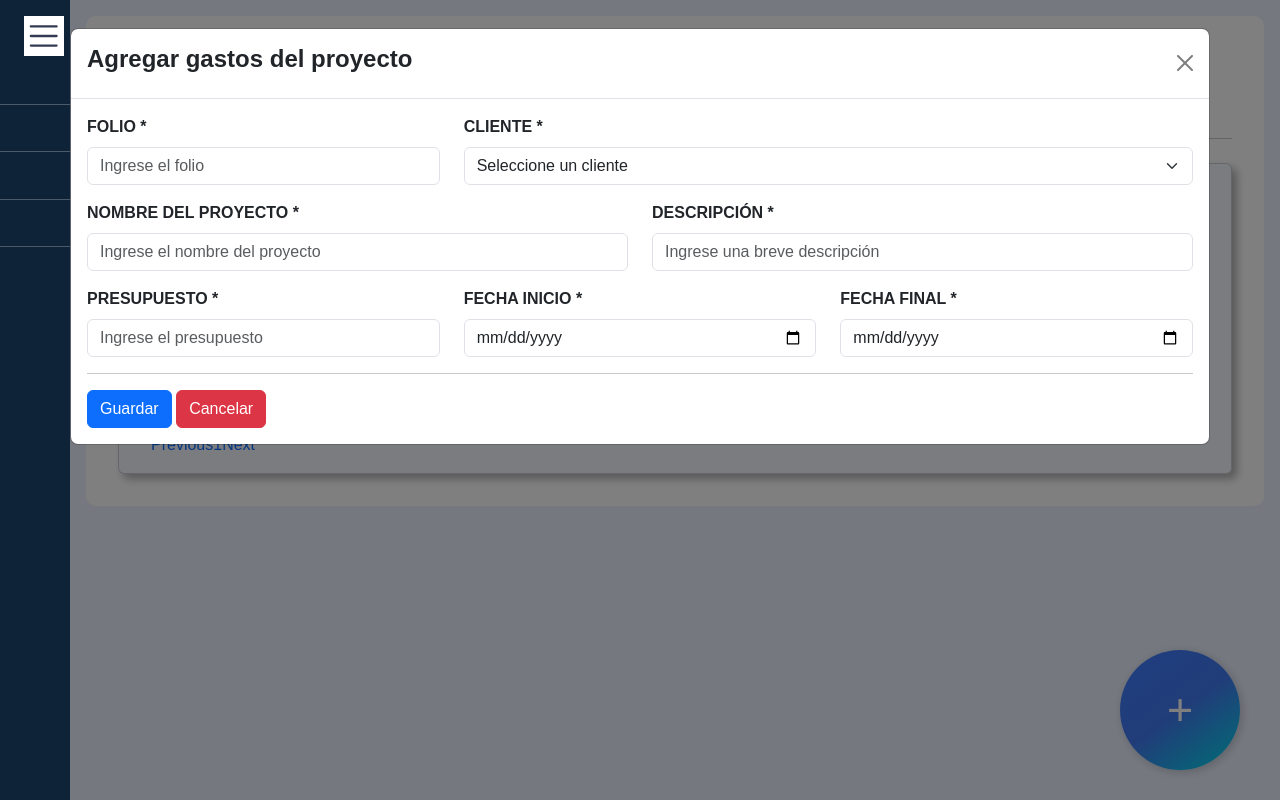
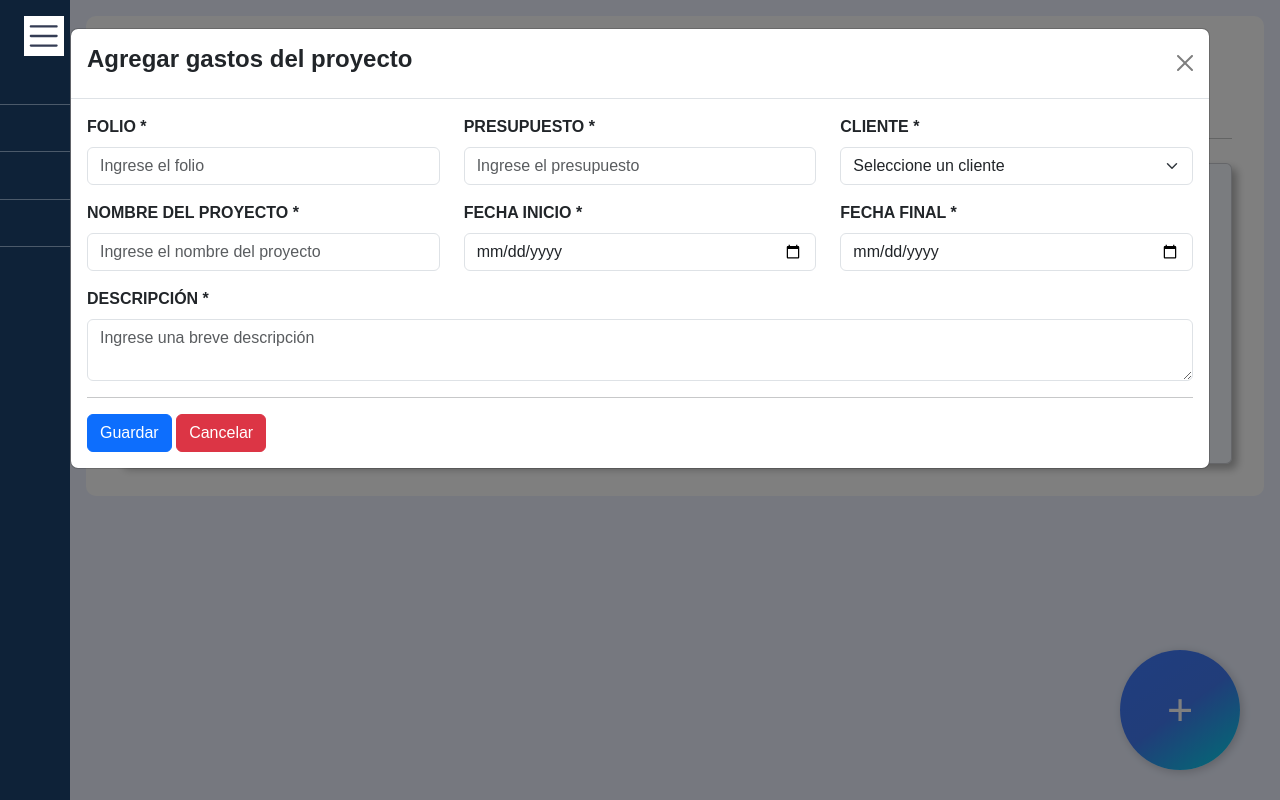
Before and after one commit to gestionDeDatos05/gastosCoprat, a Django app: template Aplicacion/templates/Catalogo/Proyecto/index.html in a window 1280 px wide, after a click that opens the changed part. Run offline with Django 4.2, Linux system fonts and the light colour scheme; the template is opened without the code that fills it: most values are stand-ins (such as "Sample title", 1, 10 or a date in 2020); some libraries are stand-ins or nearby versions.

Commit message:
detalles!

```diff
--- a/Aplicacion/templates/Catalogo/Cliente/index.html
+++ b/Aplicacion/templates/Catalogo/Cliente/index.html
@@ -5,7 +5,7 @@
 
 {% block body %}
 <div class="contenedor-tabla-alta">
-    <h3 class="titulo-contenedor"><strong>CLIENTES</strong></h3>
+    <h3 class="titulo-contenedor"><strong>CLIENTES, PROYECTOS</strong></h3>
     <h5 class="texto-contenedor mb-4">Aqui se muestra los clientes dados de alta</h5>
     <hr class="mb-4">
     <div class="row">
--- a/Aplicacion/templates/Catalogo/FormaPago/index.html
+++ b/Aplicacion/templates/Catalogo/FormaPago/index.html
@@ -5,7 +5,7 @@
 
 {% block body %}
 <div class="contenedor-tabla-alta">
-    <h3 class="titulo-contenedor"><strong>FORMA DE PAGO</strong></h3>
+    <h3 class="titulo-contenedor"><strong>FORMA DE PAGO, PROYECTOS</strong></h3>
     <h5 class="texto-contenedor mb-4">Aqui se muestra la forma de pago dados de alta</h5>
     <hr class="mb-4">
     <div class="row">
--- a/Aplicacion/templates/Catalogo/Proyecto/index.html
+++ b/Aplicacion/templates/Catalogo/Proyecto/index.html
@@ -1,6 +1,6 @@
 {% extends "include/header.html" %}
 {% load static %}
-
+{% load humanize %}
 {% block title %}GASTOS POR PROYECTO{% endblock %}
 
 {% block body %}
@@ -60,8 +60,8 @@
                         <td>{{datos.Folio}}</td>
                         <td>{{datos.IDCliente_id__Nombre}}</td>
                         <td>{{datos.Proyecto}}</td>
-                        <td>{{datos.Presupuesto}}</td>
-                        <td>{{datos.Descripcion}}</td>
+                        <td>${{datos.Presupuesto|floatformat:2|intcomma }}</td>
+                        <td>{{datos.Descripcion|slice:":20" }}{% if datos.Descripcion|length > 20 %}...{% endif %}</td>
                         <!-- <td>{{datos.IDEstatus_id__Descripcion}}</td> -->
                         <td>{{datos.FechaInicio|date:"d/m/Y" }}</td>
                         <td>{{datos.Fechafinal|date:"d/m/Y" }}</td>
@@ -97,7 +97,12 @@
                             <input type="text" class="form-control" placeholder="Ingrese el folio" name="Folio" required
                                 autofocus>
                         </div>
-                        <div class="col-8">
+                        <div class="col-4">
+                            <label for="fechaInicio" class="form-label"><b>PRESUPUESTO *</b></label>
+                            <input type="number" class="form-control" placeholder="Ingrese el presupuesto"
+                                name="presupuesto" step="0.01" required>
+                        </div>
+                        <div class="col-4">
                             <label for="exampleInputEmail1" class="form-label"><b>CLIENTE *</b></label>
                             <select class="select2 form-select" aria-label="Default select example" name="cliente"
                                 required>
@@ -109,22 +114,10 @@
                         </div>
                     </div>
                     <div class="row mb-3">
-                        <div class="col-6">
+                        <div class="col-4">
                             <label for="exampleInputEmail1" class="form-label"><b>NOMBRE DEL PROYECTO *</b></label>
                             <input type="text" class="form-control" placeholder="Ingrese el nombre del proyecto"
                                 name="proyecto" required>
-                        </div>
-                        <div class="col-6">
-                            <label for="exampleInputEmail1" class="form-label"><b>DESCRIPCIÓN *</b></label>
-                            <input type="text" class="form-control" placeholder="Ingrese una breve descripción"
-                                name="descripcion" required>
-                        </div>
-                    </div>
-                    <div class="row mb-3">
-                        <div class="col-4">
-                            <label for="fechaInicio" class="form-label"><b>PRESUPUESTO *</b></label>
-                            <input type="number" class="form-control" placeholder="Ingrese el presupuesto"
-                                name="presupuesto" step="0.01" required>
                         </div>
                         <div class="col-4">
                             <label for="fechaInicio" class="form-label"><b>FECHA INICIO *</b></label>
@@ -136,6 +129,14 @@
                             <input type="date" class="form-control" id="fechaFinal" value="{{ fecha_actual }}"
                                 name="fechaFinal" required>
                         </div>
+                    </div>
+                    <div class="row mb-3">
+                        <div class="col-12">
+                            <label for="exampleInputEmail1" class="form-label"><b>DESCRIPCIÓN *</b></label>
+                            <textarea type="text" class="form-control" placeholder="Ingrese una breve descripción"
+                                name="descripcion" required></textarea>
+                        </div>
+
                     </div>
                     <hr>
                     <button type="submit" class="btn btn-primary">Guardar</button>
--- a/Aplicacion/templates/Catalogo/TipoGasto/index.html
+++ b/Aplicacion/templates/Catalogo/TipoGasto/index.html
@@ -5,7 +5,7 @@
 
 {% block body %}
 <div class="contenedor-tabla-alta">
-    <h3 class="titulo-contenedor"><strong>CATEGORIA</strong></h3>
+    <h3 class="titulo-contenedor"><strong>CATEGORIA, PROYECTOS</strong></h3>
     <h5 class="texto-contenedor mb-4">Aqui se muestra la categoria dados de alta</h5>
     <hr class="mb-4">
     <div class="row">
--- a/Aplicacion/templates/Reporte/index.html
+++ b/Aplicacion/templates/Reporte/index.html
@@ -1,12 +1,12 @@
 {% extends "include/header.html" %}
 {% load static %}
-
+{% load humanize %}
 {% block title %}GASTOS POR PROYECTO{% endblock %}
 
 {% block body %}
 <div class="contenedor-tabla-alta">
     <h3 class="titulo-contenedor"><a href="{% url 'T_Inicio' %}"><i class="lni lni-chevron-left-circle"></i></a><strong>
-            REPORTE</strong></h3>
+            REPORTE, PROYECTOS</strong></h3>
 
     <h5 class="texto-contenedor mb-4">{{context.descripcion}}</h5>
     <hr class="mb-4">
@@ -151,7 +151,7 @@
                                 <td>{{datos.1}}</td>
                                 <td>{{datos.2}}</td>
                                 <td>{{datos.9}}</td>
-                                <td>$ {{datos.4}}</td>
+                                <td>${{datos.4|floatformat:2|intcomma }}</td>
                                 <td>{{datos.3}}</td>
                                 <td>{{datos.5}}</td>
                                 <td>{{datos.6}}</td>
--- a/Aplicacion/templates/include/header.html
+++ b/Aplicacion/templates/include/header.html
@@ -2,6 +2,7 @@
 <html lang="es">
 
 <head>
+
     {% load static %}
     <meta charset="utf-8">
     <meta content="width=device-width, initial-scale=1.0" name="viewport">
--- a/Gastos/settings.py
+++ b/Gastos/settings.py
@@ -38,6 +38,7 @@ INSTALLED_APPS = [
     'django.contrib.sessions',
     'django.contrib.messages',
     'django.contrib.staticfiles',
+    'django.contrib.humanize',
     'Aplicacion',
 ]
 
```
Also changed, not shown: Aplicacion/templates/Catalogo/Proyecto/editar.html (+18 -17 lines), Aplicacion/templates/Proceso/Gastos/index.html (+4 -4 lines), Aplicacion/templates/include/index.html (+4 -5 lines), db.sqlite3.
